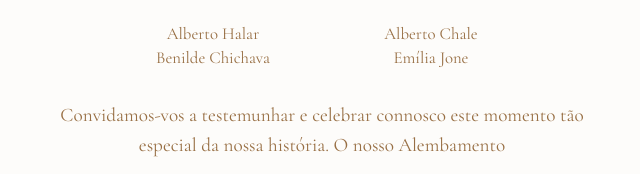
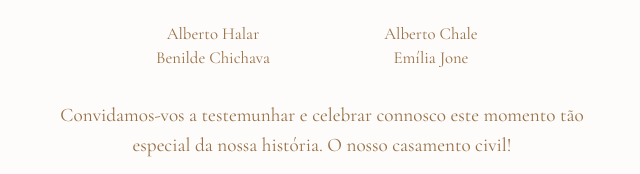
Before and after one commit to beorigina/convite-laercia-daniel, a plain HTML site: page index.html in a window 1280 px wide. Shown: the part 2573-2747 px from the top of the page, 318-958 px from the left. Drawn offline with nearby package versions, Linux system fonts and the light colour scheme.

Commit message:
Add files via upload

```diff
--- a/index.html
+++ b/index.html
@@ -171,7 +171,7 @@ ol img{width:56px;height:56px;border-radius:50%}
 <img class="mono" src="img/monograma.webp" alt="Monograma L e D">
 <h2 class="sc">Com a bênção de Deus e nossos pais:</h2>
 <div class="pais"><div>Alberto Halar<br>Benilde Chichava</div><div>Alberto Chale<br>Emília Jone</div></div>
-<p>Convidamos-vos a testemunhar e celebrar connosco este momento tão especial da nossa história. O nosso Alembamento</p>
+<p>Convidamos-vos a testemunhar e celebrar connosco este momento tão especial da nossa história. O nosso casamento civil!</p>
 <p class="nm script">Laércia &amp; Daniel</p>
 <p>A celebração irá realizar-se no Complexo Paraíso da Família, na cidade de Inhambane.<br>A partir das 11h e o copo de água às 14h.</p>
 <div class="btns">
```
